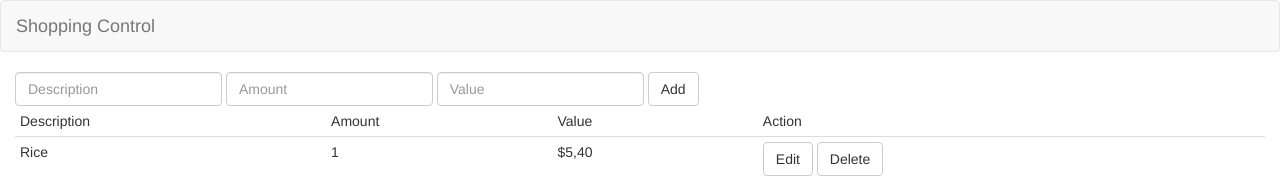
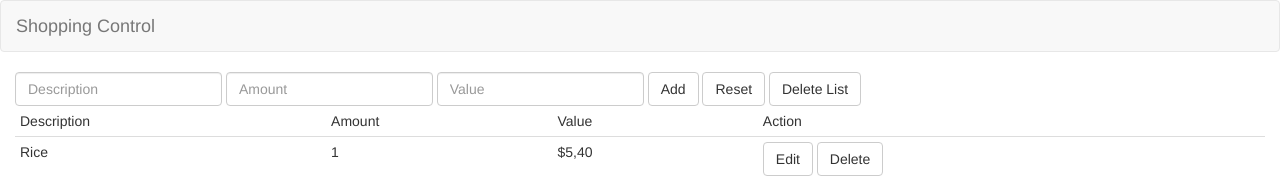
Before and after one commit to renatomullerventura/javascriptavancado, a plain HTML site: page index.html in a window 1280 px wide. Shown: the top 178 px of the page. Drawn offline with Linux system fonts and the light colour scheme.

Commit message:
11° aula, exclusão lista

```diff
--- a/index.html
+++ b/index.html
@@ -31,7 +31,12 @@
                     <button onclick="updateData();" class="btn btn-default">Save</button>
                     <button onclick="resetForm();" class="btn btn-default">Cancel</button>
                 </span>
-                <button id="btnAdd" onclick="addData();" class="btn btn-default">Add</button>
+                <span id="btnAdd">
+                    <button onclick="addData();" class="btn btn-default">Add</button>
+                    <button onclick="resetForm();" class="btn btn-default">Reset</button>
+                    <button onclick="deleteList();" class="btn btn-default">Delete List</button>
+                </span>
+
             </div>
 
             <div id="errors"></div>
--- a/js/main.js
+++ b/js/main.js
@@ -110,6 +110,13 @@ function deleteData(id){
     }
 }
 
+function deleteList(){
+    if(confirm('Delete this list?')){
+        list    =   [];
+        setList(list);
+    }
+}
+
 function validation(){
     var desc = document.getElementById('desc').value;
     var amount = document.getElementById('amount').value;
```
